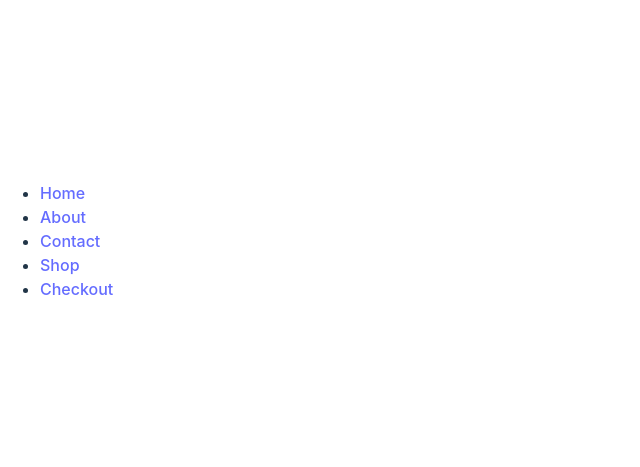
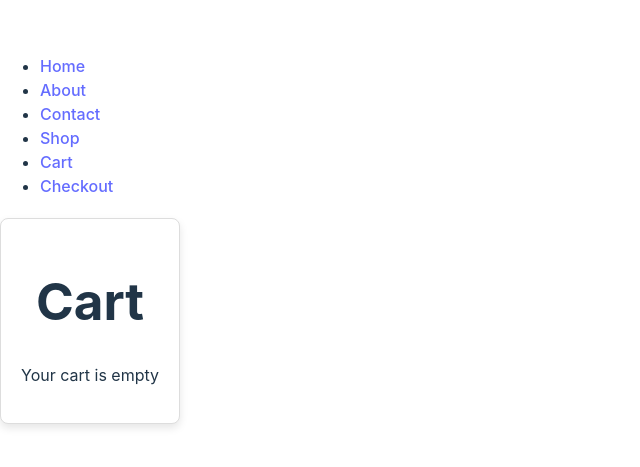
Before and after one commit to Sayantan-codeclouds/mern, a React (Vite) app in the folder client/: page /cart in a window 1280 px wide. Shown: the part 159-626 px from the top of the page, without its empty margins (0-640 px from the left). Built offline with nearby package versions, Linux system fonts and the light colour scheme.

Commit message:
Checkout

```diff
--- a/client/src/App.jsx
+++ b/client/src/App.jsx
@@ -6,7 +6,7 @@
 import Contact from "./pages/Contact";
 import Shop from "./pages/Shop";
 import ProductDetails from "./pages/Product";
-import Checkout from "./pages/Checkout"; // Import your Checkout page
+import Cart from "./pages/Cart"; // Import your Checkout page
 import NavBar from "./components/NavBar"; // Your NavBar component
 import { CartProvider } from "./context/CartContext"; // Import the CartProvider
 
@@ -23,8 +23,7 @@
           <Route path="/contact" element={<Contact />} />
           <Route path="/shop" element={<Shop />} />
           <Route path="/products/:product_id" element={<ProductDetails />} />
-          <Route path="/checkout" element={<Checkout />} />{" "}
-          {/* Add Checkout route */}
+          <Route path="/cart" element={<Cart />} /> {/* Add Checkout route */}
         </Routes>
       </Router>
     </CartProvider>
--- a/client/src/components/NavBar.jsx
+++ b/client/src/components/NavBar.jsx
@@ -19,6 +19,9 @@
           <Link to="/shop">Shop</Link>
         </li>
         <li>
+          <Link to="/cart">Cart</Link>
+        </li>
+        <li>
           <Link to="/checkout">Checkout</Link>
         </li>
       </ul>
--- a/client/src/pages/Checkout.jsx
+++ b/client/src/pages/Cart.jsx
@@ -1,14 +1,14 @@
 // eslint-disable-next-line no-unused-vars
 import React from "react";
 import { useCart } from "../context/CartContext";
-import "./Checkout.css";
+import "./Cart.css";
 
-const Checkout = () => {
+const Cart = () => {
   const { cart } = useCart();
 
   return (
     <div className="checkout-container">
-      <h1>Checkout</h1>
+      <h1>Cart</h1>
       {cart.length > 0 ? (
         <ul className="checkout-list">
           {cart.map((product, index) => (
@@ -32,4 +32,4 @@
   );
 };
 
-export default Checkout;
+export default Cart;
```
Also changed, not shown: client/src/pages/Cart.css (renamed from client/src/pages/Checkout.css).
